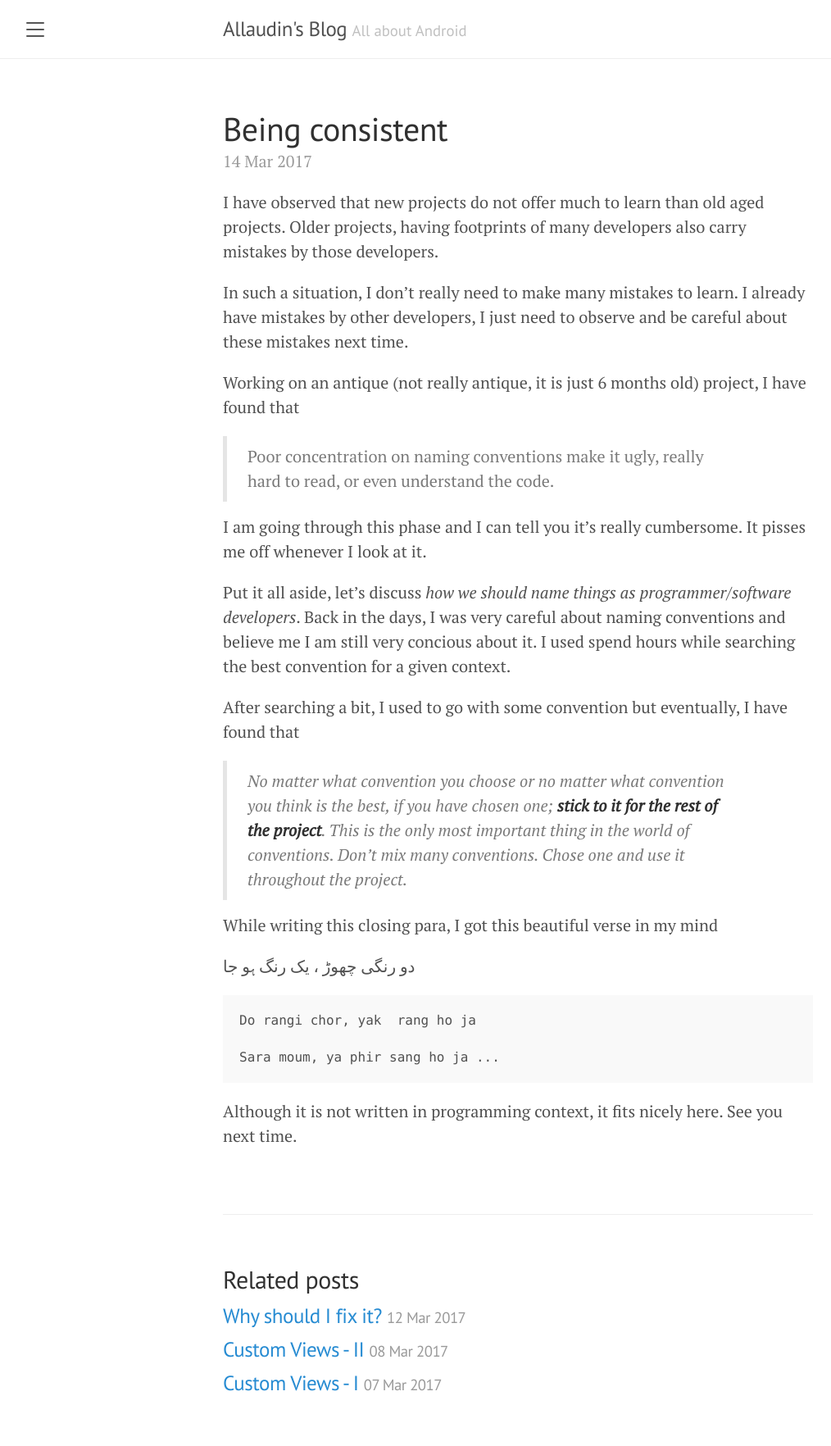
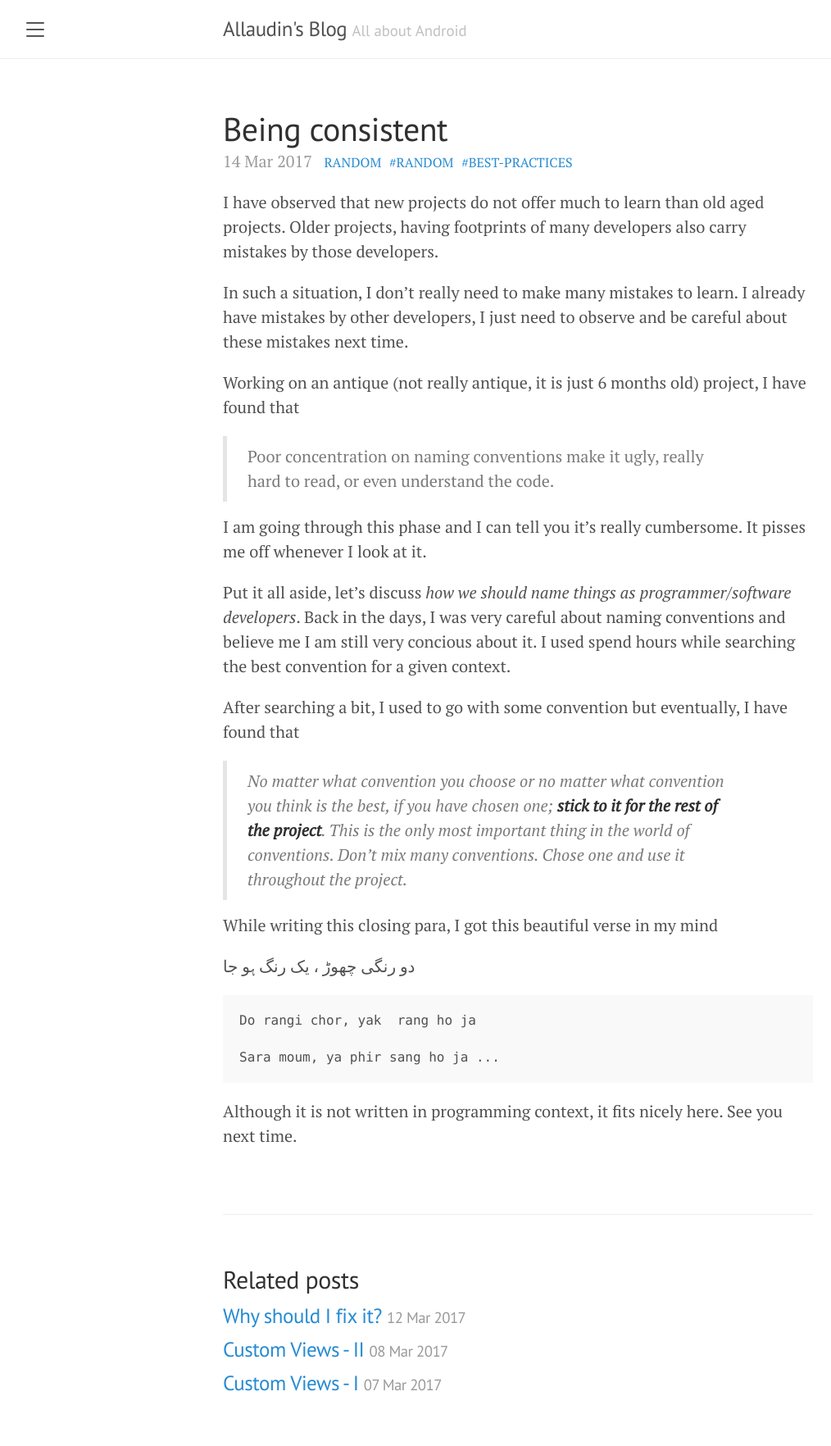
Before and after one commit to allaudin/blog, a Jekyll site: the page built from _posts/2017-03-14-being-consistant.md, in a window 1280 px wide. Shown: the whole page at 82% size, without its empty margins (8-1022 px from the left). Built offline with Jekyll 4.4.1, drawn with Linux system fonts in a browser that asks for light colours; comment, search, counter and statistics services are not loaded.

Commit message:
add tags and category to post page

```diff
--- a/_layouts/post.html
+++ b/_layouts/post.html
@@ -4,13 +4,20 @@ layout: default
 
 <div class="post">
   <h1 class="post-title">{{ page.title }}</h1>
-  <span class="post-date">{{ page.date | date_to_string }}</span>
+  {% capture category %}{{page.category | capitalize }}{% endcapture %}
+  <span class="post-date">{{ page.date | date_to_string }} &nbsp;
+    <a href="{{ '/categories/' | absolute_url }}#{{category}}">{{category}}</a>&nbsp;
+
+    {% for tag in page.tags %}
+    <a href="{{ '/tags/' | absolute_url }}#{{tag}}">#{{tag}}</a>&nbsp;
+    {% endfor %}
+  </span>
+
+
 
   <div id="toc-container">
     <div id="toc">
-
     </div>
-
   </div>
 
   {{ content }}
--- a/index.html
+++ b/index.html
@@ -13,8 +13,10 @@ title: Home
       </a>
     </h1>
 
+    {% capture category %}{{post.category | capitalize}}{% endcapture %}
+
     <span class="post-date">{{ post.date | date_to_string }} &nbsp;
-      <a href="{{ '/categories/' | absolute_url}}#{{ post.category | capitalize }}"> {{ post.category | capitalize }}</a> </span>
+      <a href="{{ '/categories/' | absolute_url}}#{{ category }}"> {{ category }}</a> </span>
 
 
 
```
Lines whose indentation alone changed are shown as unchanged.
